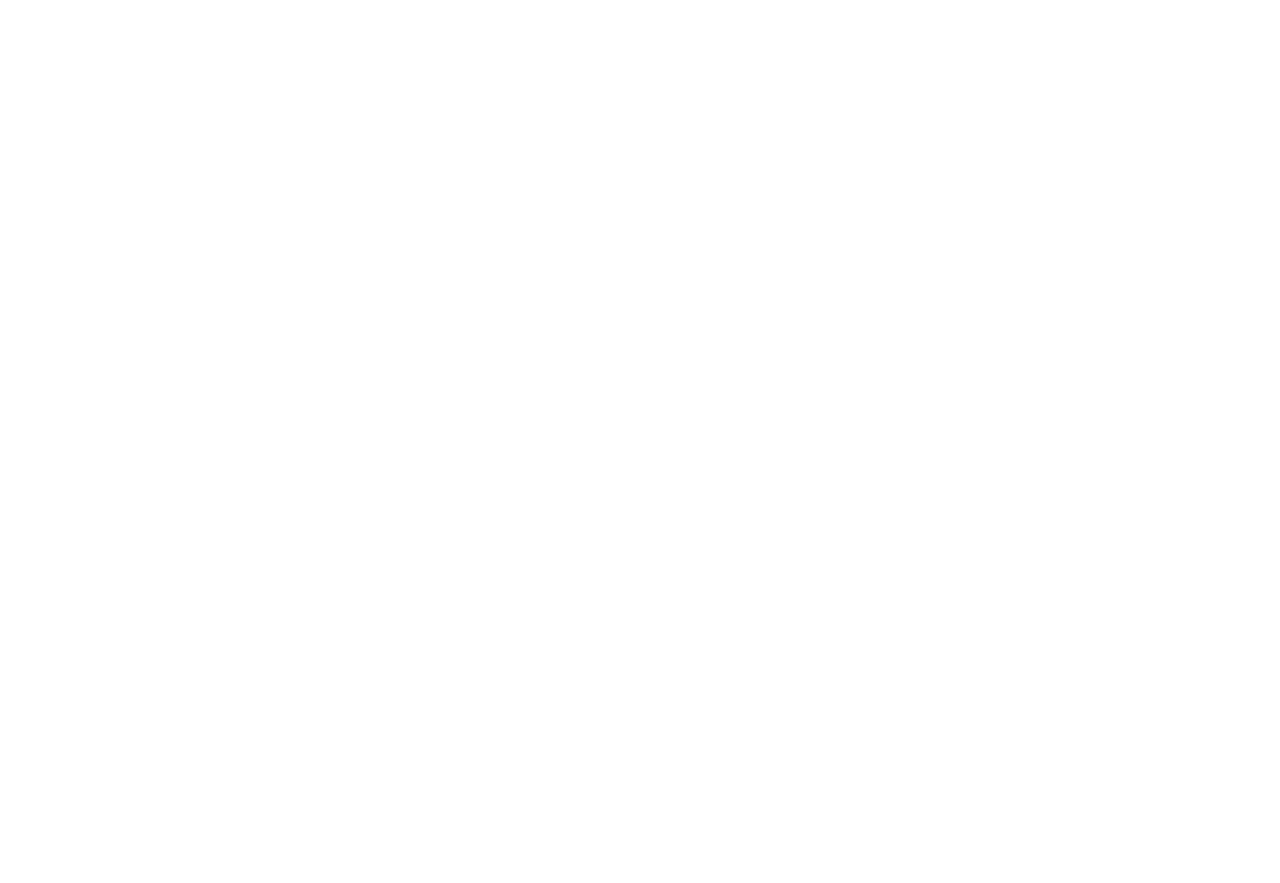
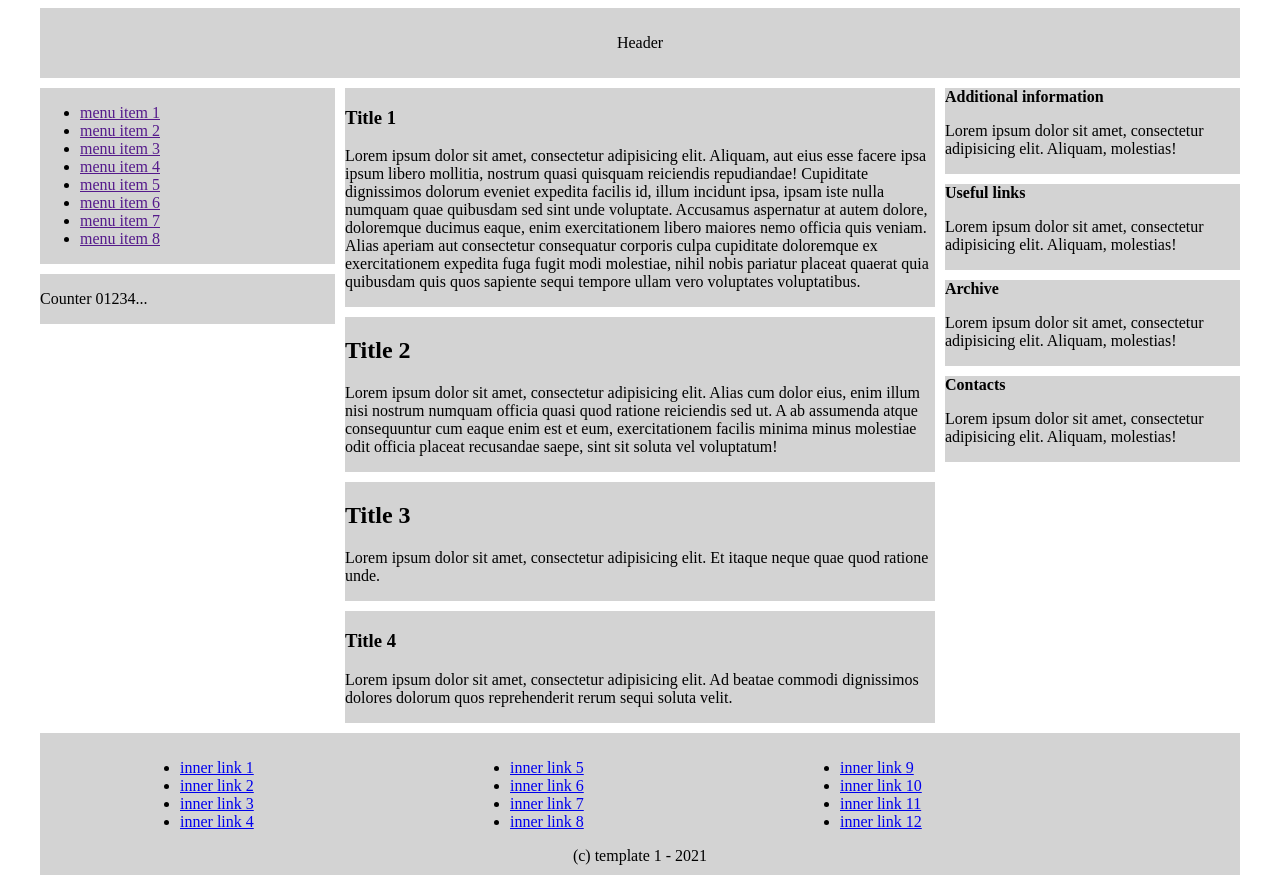
Before and after one commit to VolodymyrVlasov/htmlTemplates, a plain HTML site: page temp_1/index.html in a window 1280 px wide. Before the commit the page ends 800 px from the top, so only its background shows below. Drawn offline with Linux system fonts and the light colour scheme.

Commit message:
template 1

```diff
--- a/temp_1/index.html
+++ b/temp_1/index.html
@@ -5,9 +5,95 @@
     <meta name="viewport"
           content="width=device-width, user-scalable=no, initial-scale=1.0, maximum-scale=1.0, minimum-scale=1.0">
     <meta http-equiv="X-UA-Compatible" content="ie=edge">
-    <title>Document</title>
+    <title>Template 1</title>
+    <link rel="stylesheet" href="./style.css">
 </head>
 <body>
+<header class="header container block">
+    <p>Header</p>
+</header>
+<main class="container">
+    <section class="left flex-col ">
+        <nav class="nav flex-col block">
+            <ul>
+                <li><a href="">menu item 1</a></li>
+                <li><a href="">menu item 2</a></li>
+                <li><a href="">menu item 3</a></li>
+                <li><a href="">menu item 4</a></li>
+                <li><a href="">menu item 5</a></li>
+                <li><a href="">menu item 6</a></li>
+                <li><a href="">menu item 7</a></li>
+                <li><a href="">menu item 8</a></li>
+            </ul>
+        </nav>
+        <div class="counter flex-col block">
+            <p>Counter 01234...</p>
+        </div>
+    </section>
+    <article class="center flex-col ">
+        <section class="block">
+            <h1>Title 1</h1>
+            <p>Lorem ipsum dolor sit amet, consectetur adipisicing elit. Aliquam, aut eius esse facere ipsa ipsum libero
+                mollitia, nostrum quasi quisquam reiciendis repudiandae! Cupiditate dignissimos dolorum eveniet expedita
+                facilis id, illum incidunt ipsa, ipsam iste nulla numquam quae quibusdam sed sint unde voluptate.
+                Accusamus aspernatur at autem dolore, doloremque ducimus eaque, enim exercitationem libero maiores nemo
+                officia quis veniam. Alias aperiam aut consectetur consequatur corporis culpa cupiditate doloremque ex
+                exercitationem expedita fuga fugit modi molestiae, nihil nobis pariatur placeat quaerat quia quibusdam
+                quis quos sapiente sequi tempore ullam vero voluptates voluptatibus.</p>
+        </section>
+        <section class="block">
+            <h2>Title 2</h2>
+            <p>Lorem ipsum dolor sit amet, consectetur adipisicing elit. Alias cum dolor eius, enim illum nisi nostrum
+                numquam officia quasi quod ratione reiciendis sed ut. A ab assumenda atque consequuntur cum eaque enim
+                est et eum, exercitationem facilis minima minus molestiae odit officia placeat recusandae saepe, sint
+                sit soluta vel voluptatum!</p>
+        </section>
+        <section class="block">
+            <h2>Title 3</h2>
+            <p>Lorem ipsum dolor sit amet, consectetur adipisicing elit. Et itaque neque quae quod ratione unde.</p>
+        </section>
+        <section class="block">
+            <h3>Title 4</h3>
+            <p>Lorem ipsum dolor sit amet, consectetur adipisicing elit. Ad beatae commodi dignissimos dolores dolorum
+                quos reprehenderit rerum sequi soluta velit.</p>
+        </section>
+    </article>
+    <aside class="right flex-col">
+        <div class="block">
+            <strong>Additional information</strong>
+            <p>Lorem ipsum dolor sit amet, consectetur adipisicing elit. Aliquam, molestias!</p>
+        </div>
+        <div class="block">
+            <strong>Useful links</strong>
+            <p>Lorem ipsum dolor sit amet, consectetur adipisicing elit. Aliquam, molestias!</p>
+        </div>
+        <div class="block">
+            <strong>Archive</strong>
+            <p>Lorem ipsum dolor sit amet, consectetur adipisicing elit. Aliquam, molestias!</p>
+        </div>
+        <div class="block">
+            <strong>Contacts</strong>
+            <p>Lorem ipsum dolor sit amet, consectetur adipisicing elit. Aliquam, molestias!</p>
+        </div>
+    </aside>
+</main>
+<footer class="footer container block">
+    <ul>
+        <li><a href="/">inner link 1</a></li>
+        <li><a href="/">inner link 2</a></li>
+        <li><a href="/">inner link 3</a></li>
+        <li><a href="/">inner link 4</a></li>
+        <li><a href="/">inner link 5</a></li>
+        <li><a href="/">inner link 6</a></li>
+        <li><a href="/">inner link 7</a></li>
+        <li><a href="/">inner link 8</a></li>
+        <li><a href="/">inner link 9</a></li>
+        <li><a href="/">inner link 10</a></li>
+        <li><a href="/">inner link 11</a></li>
+        <li><a href="/">inner link 12</a></li>
+    </ul>
+    <span>(c) template 1 - 2021</span>
+</footer>
 
 </body>
 </html>
--- a/temp_1/style.css
+++ b/temp_1/style.css
@@ -0,0 +1,54 @@
+.flex-col {
+    display: flex;
+    flex-direction: column;
+}
+
+.block {
+    background: #d3d3d3;
+}
+
+.container {
+    display: flex;
+    justify-content: center;
+    width: 100%;
+    max-width: 1200px;
+    margin: 0 auto;
+    padding: 10px 0;
+    box-sizing: border-box;
+}
+
+.left {
+    flex: 1;
+}
+
+.left > *:not(:last-child) {
+    margin-bottom: 10px;
+}
+
+.center {
+    flex: 2;
+    margin: 0 10px;
+}
+
+.center > *:not(:last-child) {
+    margin-bottom: 10px;
+}
+
+.right {
+    flex: 1;
+}
+
+.right > *:not(:last-child) {
+    margin-bottom: 10px;
+}
+
+.footer {
+    flex-direction: column;
+    align-items: center;
+}
+
+footer > ul {
+    column-count: 3;
+    column-gap: 30px;
+    column-width: 300px;
+}
```
